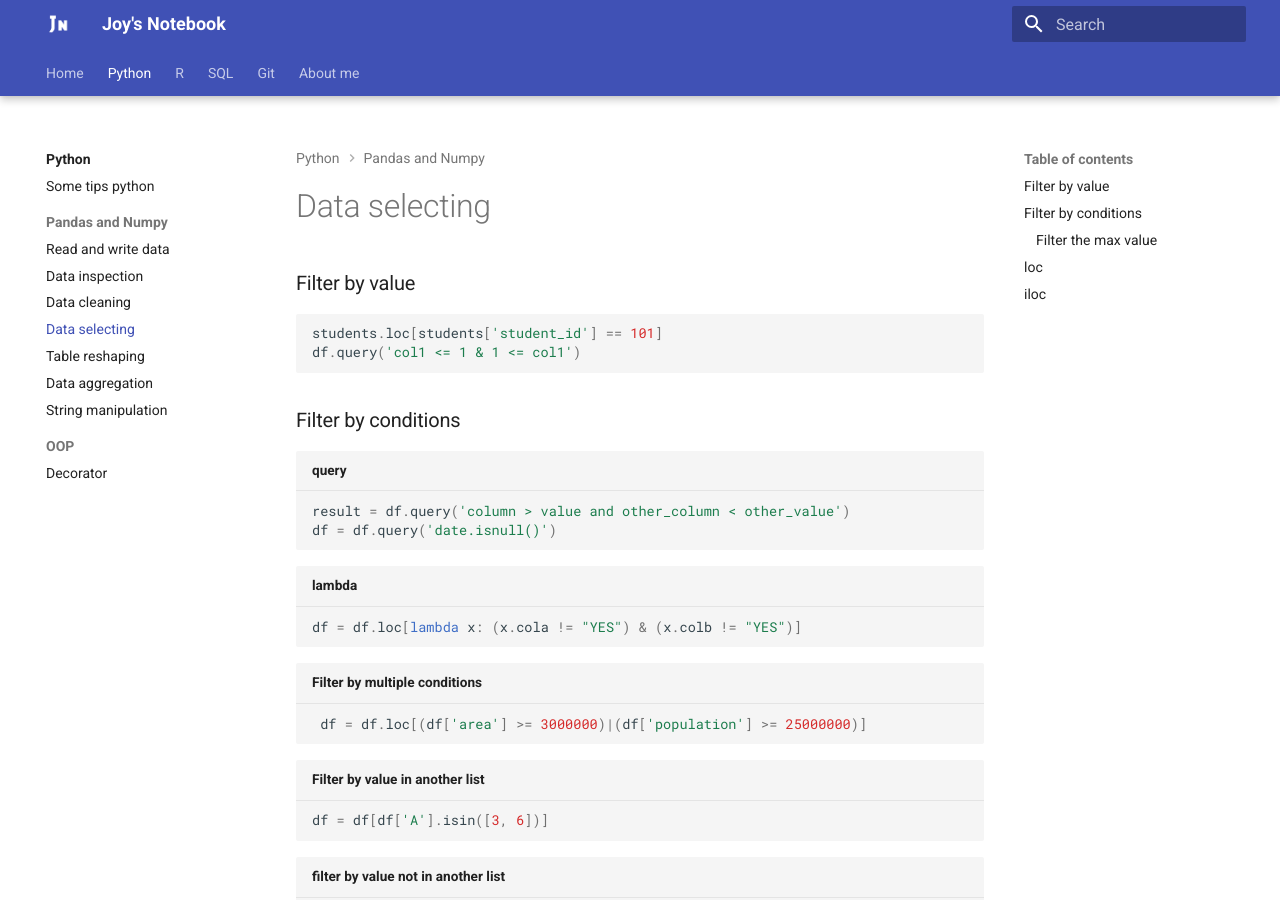
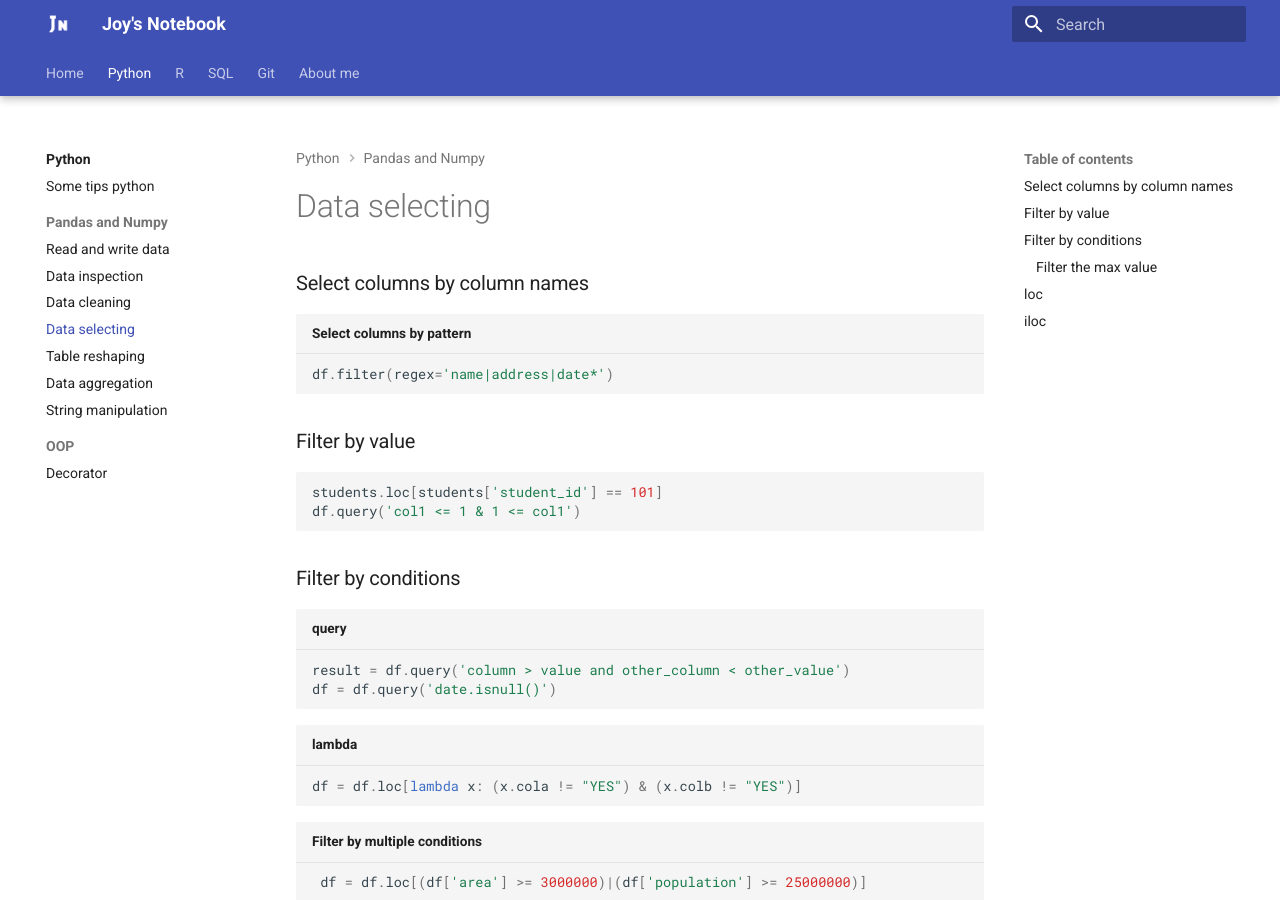
Before and after one commit to JoyDing0330/mynote, an MkDocs documentation site: the page built from docs/python/pandas_numpy/data_selecting.md, in a window 1280 px wide and 900 px high. Built offline with MkDocs 1.6.1 and Material for MkDocs 9.7.7, drawn with Linux system fonts in a browser that asks for light colours.

Commit message:
add column select

````diff
--- a/docs/python/pandas_numpy/data_selecting.md
+++ b/docs/python/pandas_numpy/data_selecting.md
@@ -1,3 +1,8 @@
+### Select columns by column names
+```py title='Select columns by pattern'
+df.filter(regex='name|address|date*')
+```
+
 ### Filter by value
 
 ```py
````
